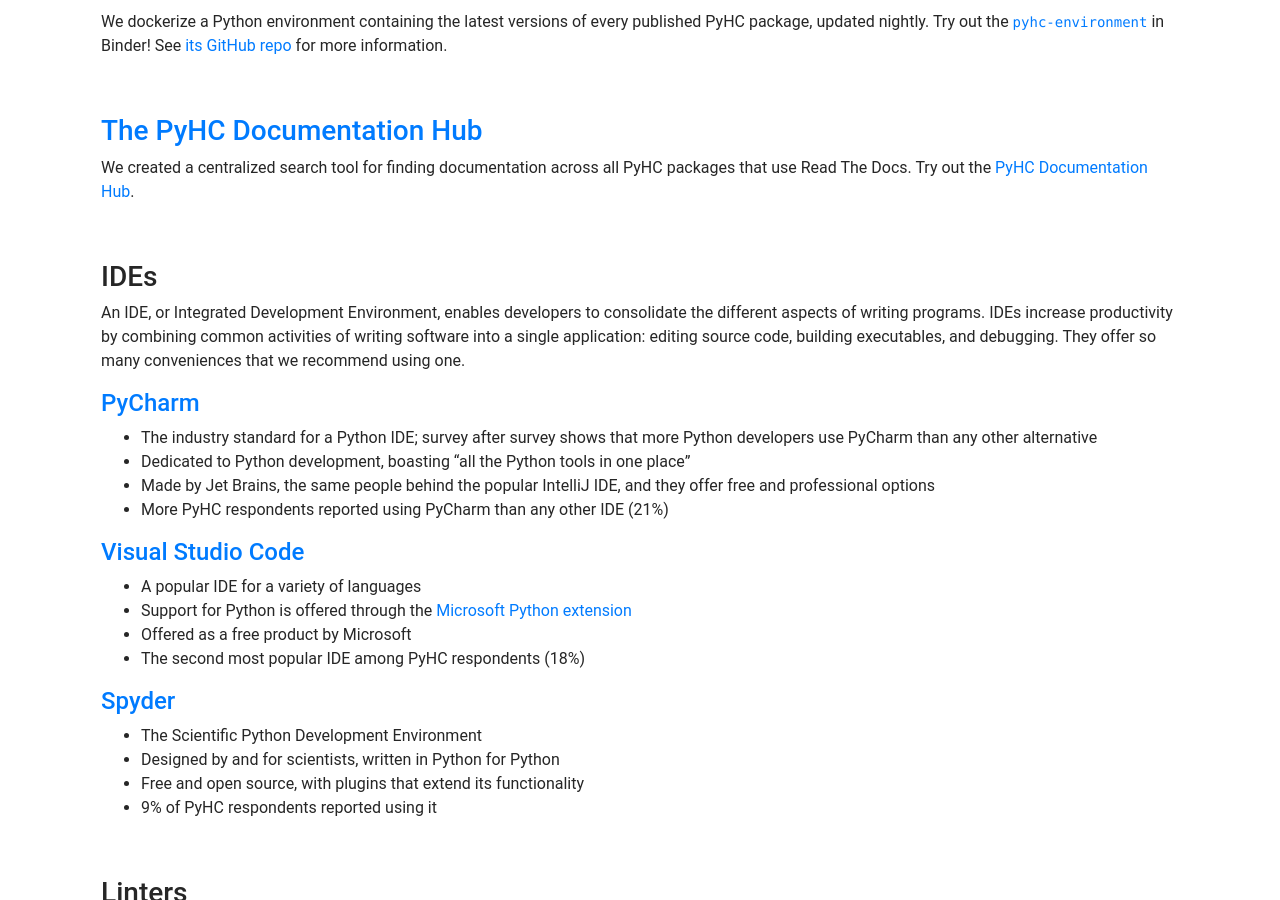
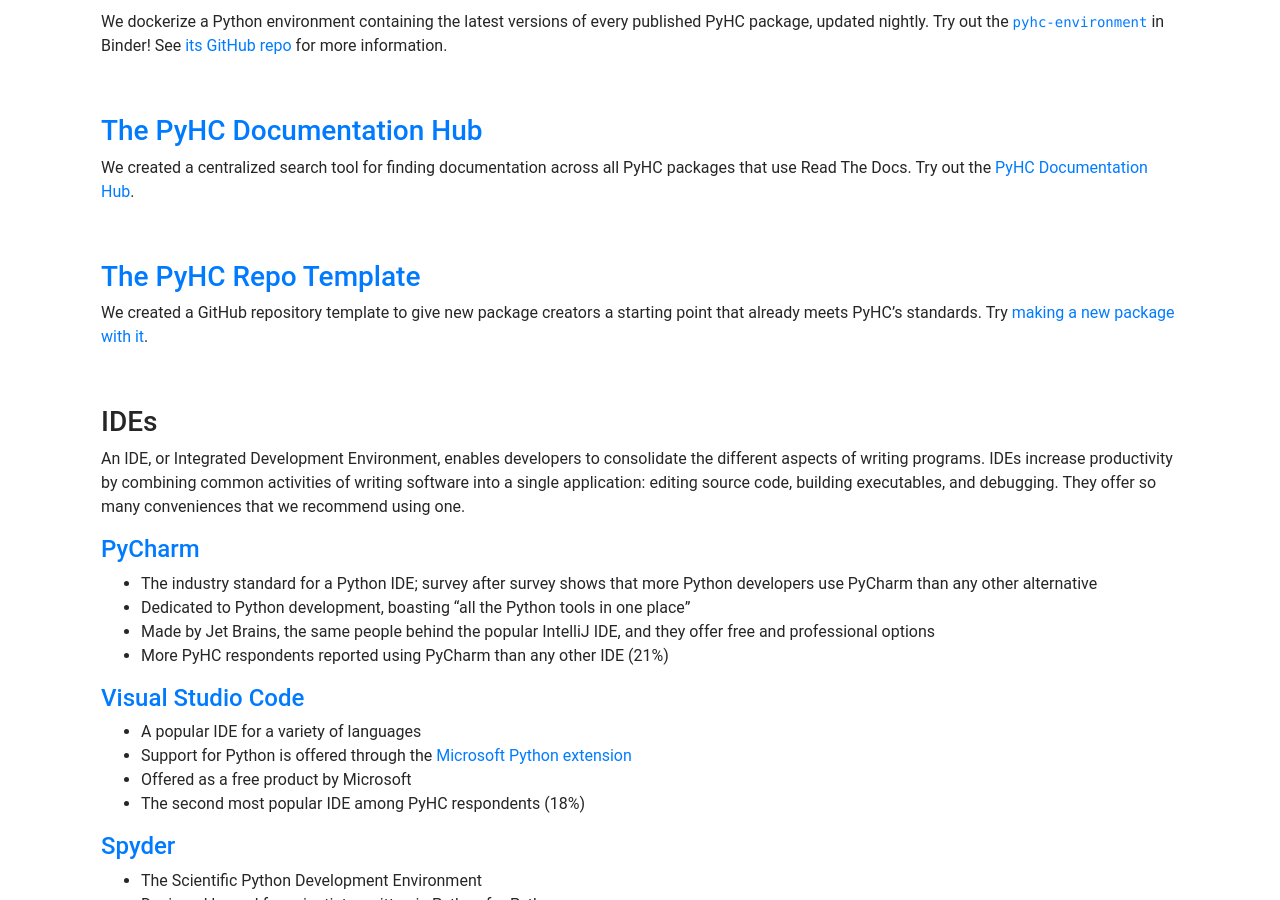
Before and after one commit to heliophysicsPy/heliophysicsPy.github.io, a Jekyll site: the page built from _pages/docs/suggested_tools.md, in a window 1280 px wide and 900 px high, scrolled down 337 px. Built offline with Jekyll 4.4.1, drawn with Linux system fonts in a browser that asks for light colours; nearby versions of some CDN libraries.

Commit message:
Add the PyHC repo template

```diff
--- a/_pages/docs/suggested_tools.md
+++ b/_pages/docs/suggested_tools.md
@@ -15,6 +15,11 @@
 
 ### [The PyHC Documentation Hub](https://pyhc.org/pyhc-docs)
 We created a centralized search tool for finding documentation across all PyHC packages that use Read The Docs. Try out the [PyHC Documentation Hub](https://pyhc.org/pyhc-docs).
+
+<br>
+
+### [The PyHC Repo Template](https://github.com/heliophysicsPy/pyhc-repo-template/tree/main)
+We created a GitHub repository template to give new package creators a starting point that already meets PyHC's standards. Try [making a new package with it](https://github.com/heliophysicsPy/pyhc-repo-template/tree/main).
 
 <br>
 
```
